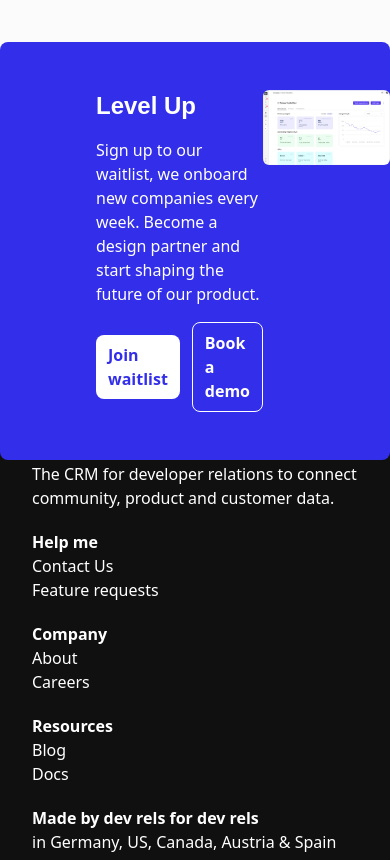
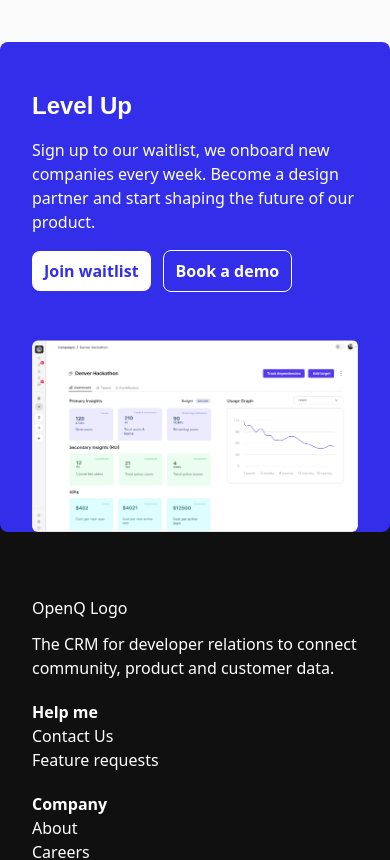
Before and after one commit to OpenQDev/drm-landing, a Next.js app: page / in a window 390 px wide. Shown: the part 3880-4740 px from the top of the page. Built offline with nearby package versions, Linux system fonts and the light colour scheme; a web font is replaced by a local one.

Commit message:
adjusted footer banner bg for responsiveness

```diff
--- a/src/components/Sales/Footer.jsx
+++ b/src/components/Sales/Footer.jsx
@@ -4,8 +4,8 @@ import Image from "next/image";
 const Footer = () => {
   return (
     <div className="bg-[#101010]">
-      <div className="top-content-padding text-white mt-20 px-content-padding-mobile">
-        <div className="flex flex-col lg:flex-row items-center pt-20 lg:pt-28 lg:px-[10rem] lg:space-x-[3rem] pb-8">
+      <div className="pt-16 text-white px-content-padding-mobile">
+        <div className="flex flex-col lg:flex-row items-center lg:px-[10rem] lg:space-x-[3rem] pb-8">
           <div className="flex flex-col lg:flex-row lg:space-x-8 justify-between">
             <div className="lg:w-1/3">
               <div className="pb-3">OpenQ Logo</div>
--- a/src/components/Sales/footer-banner.jsx
+++ b/src/components/Sales/footer-banner.jsx
@@ -3,15 +3,18 @@ import Image from "next/image";
 
 const FooterBanner = () => {
   return (
-    <div className="top-content-padding lg:px-[13rem]">
-      <div className="flex flex-row bg-q-purple pl-24 pt-12 rounded-lg">
+    <div className="top-content-padding relative bg-transparent">
+      <div className="absolute top-2/3 bottom-0 left-0 right-0 bg-[#101010] z-0"></div>
+      <div className="relative lg:px-[10rem] z-10">
+        <div className="flex flex-col lg:flex-row bg-q-purple px-content-padding-mobile lg:px-0 lg:pl-24 pt-12 rounded-lg">
           <div className="flex flex-col lg:w-1/2 justify-center space-y-4 pb-12">
             <div className="font-bold text-2xl text-white text-left font-custom">
               Level Up
             </div>
             <div className="text-white text-left lg:w-2/3">
-            Sign up to our waitlist, we onboard new companies every week. Become
-            a design partner and start shaping the future of our product.
+              Sign up to our waitlist, we onboard new companies every week.
+              Become a design partner and start shaping the future of our
+              product.
             </div>
             <div className="flex flex-row justify-left items-center space-x-3">
               <div className="bg-white rounded-lg p-2  px-3 text-q-purple font-semibold">
@@ -22,7 +25,7 @@ const FooterBanner = () => {
               </div>
             </div>
           </div>
-        <div className="lg:w-1/2">
+          <div className="w-full lg:w-2/3 xl:w-1/2">
             <Image
               className="rounded-md"
               src="/landingpage/drm/devrel/FooterBannerImage.png"
@@ -34,6 +37,7 @@ const FooterBanner = () => {
           </div>
         </div>
       </div>
+    </div>
   );
 };
 
--- a/src/pages/index.jsx
+++ b/src/pages/index.jsx
@@ -29,14 +29,8 @@ const DRM = () => {
         <HowItWorks />
         {/*  <DeveloperDynamics /> */}
         <Faq />
-        <div className="relative">
-          <div className="absolute top-0 w-full z-10">
-            <FooterBanner />
-          </div>
-          <div className="absolute top-[14rem] w-full z-0">
-            <Footer />
-          </div>
-        </div>
+        <FooterBanner />
+        <Footer />
       </div>
     </main>
   );
--- a/src/styles/globals.css
+++ b/src/styles/globals.css
@@ -31,3 +31,22 @@ body {
 .px-content-padding-mobile {
   @apply px-8;
 }
+
+.top-position-footer-banner {
+  @apply top-[20rem] xs:top-[30rem] sm:top-[30rem] md:top-[35rem] lg:top-[14rem] xl:top-[15rem] 2xl:top-[20rem];
+}
+
+.half-bg::after {
+  content: "";
+  position: absolute;
+  left: 0;
+  right: 0;
+  bottom: 0;
+  height: 50%; /* Covering only half the height */
+  background-color: #101010;
+  z-index: -1; /* Ensuring it's behind the content */
+}
+.half-bg {
+  position: relative; /* Needed for absolute positioning of pseudo-element */
+  overflow: hidden; /* Optional, ensures the background doesn't exceed the container */
+}
--- a/tailwind.config.js
+++ b/tailwind.config.js
@@ -28,6 +28,16 @@ module.exports = {
         "bg-primary-color": "#FBFBFB",
         "q-purple": "#322EE9",
       },
+      variants: {
+        extend: {
+          backgroundColor: ["before"],
+          content: ["before"],
+          position: ["before"],
+          inset: ["before"],
+          width: ["before"],
+          height: ["before"],
+        },
+      },
     },
   },
   plugins: [],
```
Lines whose indentation alone changed are shown as unchanged.
